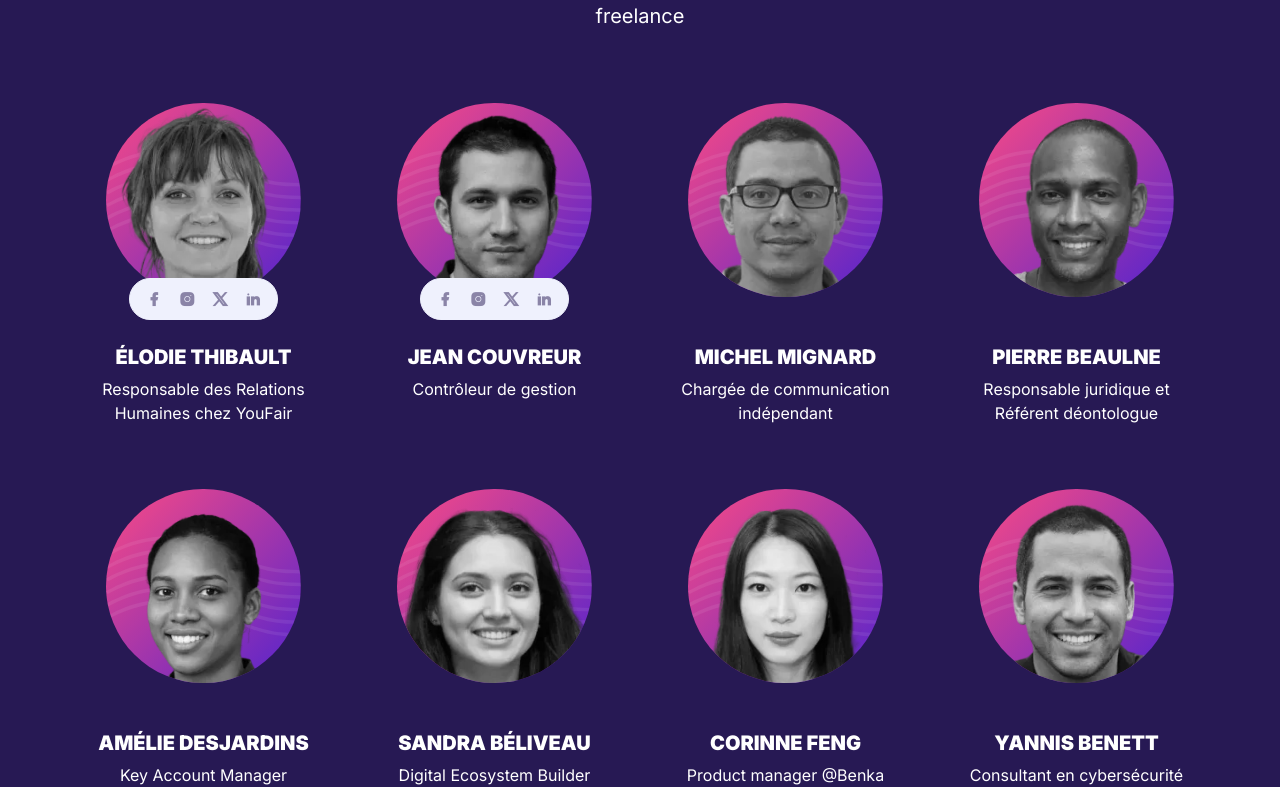
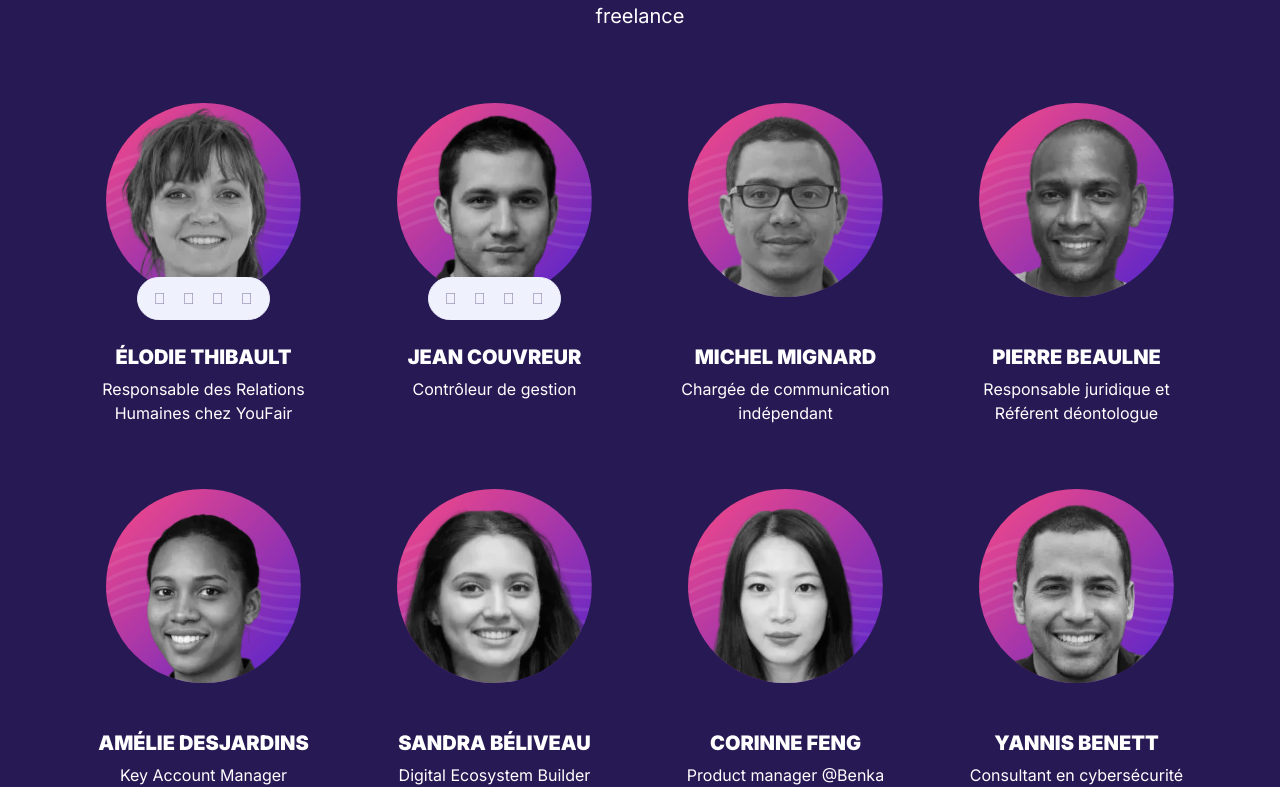
Before and after one commit to codingones/conference-website, a Next.js app: page / in a window 1280 px wide. Shown: the part 2453-3240 px from the top of the page. Built offline with nearby package versions, Linux system fonts and the light colour scheme.

Commit message:
fix: font quick fix (#10)

```diff
--- a/src/styles/variables/_icons.scss
+++ b/src/styles/variables/_icons.scss
@@ -1,3 +1,3 @@
 $font-family-icons: remixicon;
-$font-path-icons: '/fonts/';
+$font-path-icons: 'https://codingones.github.io/conference-website/fonts/';
 $font-extensions-icons: eot woff2 ttf woff svg;
```
